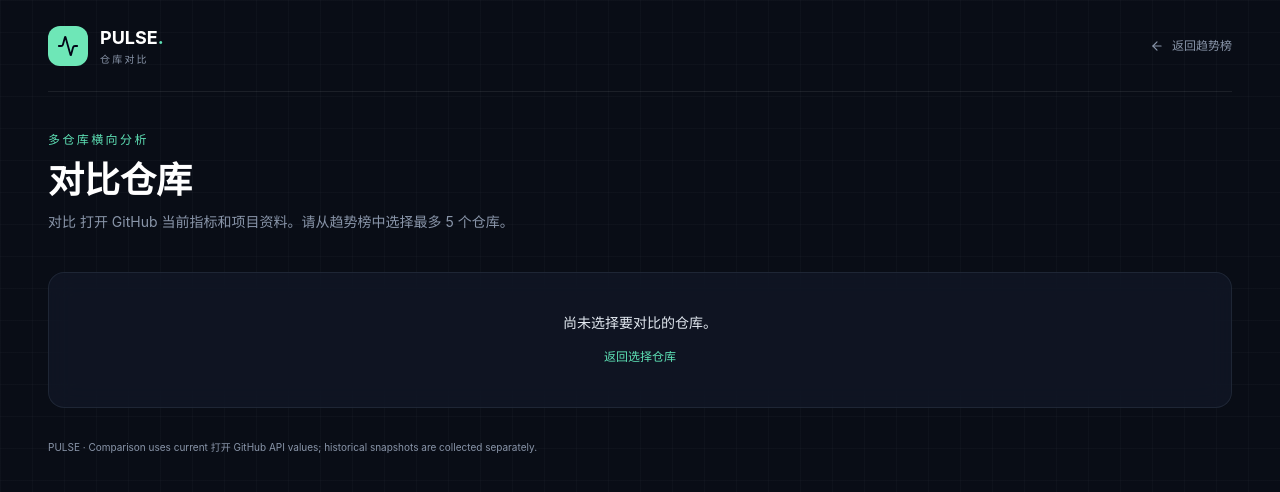
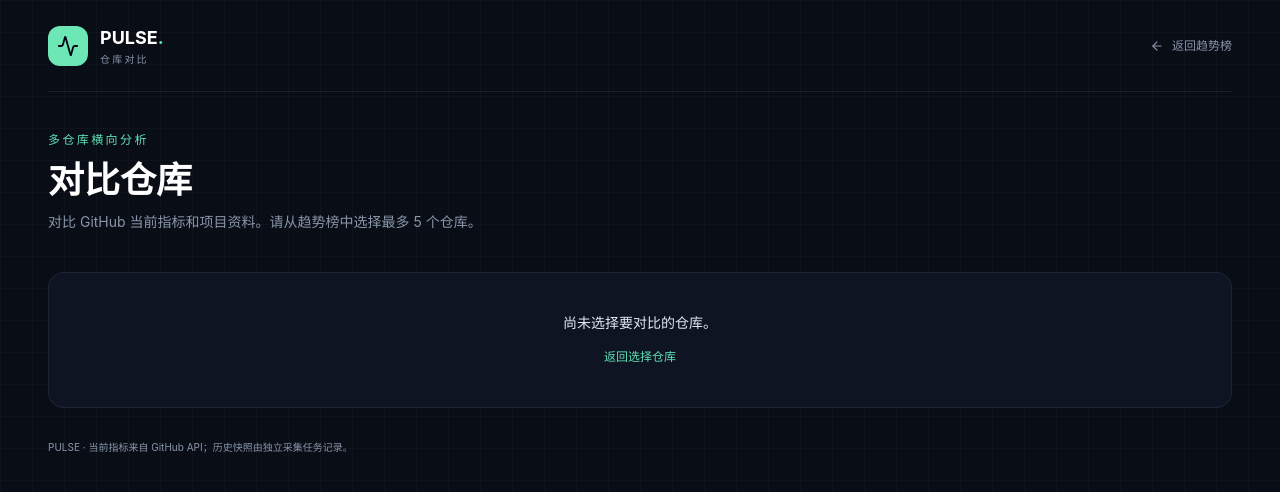
Before and after one commit to cicigodd/GitHub-Trending, a Next.js app: page /compare in a window 1280 px wide. Shown: the top 492 px of the page. Built offline with nearby package versions, Linux system fonts and the light colour scheme.

Commit message:
Audit translated UI identifiers and copy

```diff
--- a/app/compare/page.tsx
+++ b/app/compare/page.tsx
@@ -28,15 +28,15 @@ export default function ComparePage() {
   const metrics=[{label:"Star 数",key:"stars" as const,icon:Star},{label:"Fork 数",key:"forks" as const,icon:GitFork},{label:"关注者",key:"watchers" as const,icon:Eye},{label:"未关闭 Issue",key:"openIssues" as const,icon:CircleDot}];
   return <main className="shell grid-bg min-h-screen"><div className="mx-auto max-w-[1440px] px-5 py-6 md:px-9 lg:px-12">
     <header className="flex items-center justify-between border-b border-white/[0.08] pb-6"><Link href="/" className="flex items-center gap-3"><div className="flex h-10 w-10 items-center justify-center rounded-xl bg-emerald-300 text-slate-950"><Activity size={22}/></div><div><div className="text-lg font-bold text-white">PULSE<span className="accent">.</span></div><div className="text-[10px] uppercase tracking-[.22em] muted">仓库对比</div></div></Link><Link href="/" className="flex items-center gap-2 text-xs muted hover:text-white"><ArrowLeft size={14}/> 返回趋势榜</Link></header>
-    <section className="py-10"><p className="text-xs uppercase tracking-[.2em] accent">多仓库横向分析</p><h1 className="mt-3 text-3xl font-semibold text-white md:text-4xl">对比仓库</h1><p className="mt-3 text-sm muted">对比 打开 GitHub 当前指标和项目资料。请从趋势榜中选择最多 5 个仓库。</p></section>
+    <section className="py-10"><p className="text-xs uppercase tracking-[.2em] accent">多仓库横向分析</p><h1 className="mt-3 text-3xl font-semibold text-white md:text-4xl">对比仓库</h1><p className="mt-3 text-sm muted">对比 GitHub 当前指标和项目资料。请从趋势榜中选择最多 5 个仓库。</p></section>
     {loading?<div className="panel rounded-2xl p-12 text-center text-sm muted">正在加载对比数据…</div>:errors.length>0?<div className="panel rounded-2xl p-8 text-sm text-rose-200"><AlertCircle className="mb-3"/>{errors.join("; ")}</div>:repos.length===0?<div className="panel rounded-2xl p-10 text-center"><p className="text-sm text-slate-200">尚未选择要对比的仓库。</p><Link href="/" className="mt-4 inline-block text-xs accent">返回选择仓库</Link></div>:<>
       <div className="grid gap-3" style={{gridTemplateColumns:`repeat(${repos.length}, minmax(0,1fr))`}}>{repos.map(repo=><div key={repo.fullName} className="panel min-w-0 rounded-2xl p-4 md:p-5"><div className="flex items-center gap-2"><img src={repo.owner.avatarUrl} alt="" className="h-7 w-7 rounded-full"/><span className="truncate text-xs muted">{repo.owner.login}</span></div><h2 className="mt-3 break-all text-sm font-semibold text-white">{repo.fullName}</h2><p className="mt-2 min-h-10 text-xs leading-5 muted">{repo.description||"暂无项目介绍。"}</p><a href={repo.htmlUrl} target="_blank" rel="noreferrer" className="mt-4 inline-flex items-center gap-1 text-[11px] accent">打开 GitHub <ExternalLink size={11}/></a></div>)}</div>
-      <section className="panel mt-5 overflow-hidden rounded-2xl"><div className="border-b border-white/[.07] p-5"><h2 className="font-semibold text-white">核心指标对比</h2><p className="mt-1 text-xs muted">Live values from the 打开 GitHub REST API</p></div>
+      <section className="panel mt-5 overflow-hidden rounded-2xl"><div className="border-b border-white/[.07] p-5"><h2 className="font-semibold text-white">核心指标对比</h2><p className="mt-1 text-xs muted">数据来自 GitHub REST API 实时查询</p></div>
       {metrics.map(metric=>{const max=Math.max(1,...repos.map(r=>r[metric.key]));return <div key={metric.key} className="grid gap-4 border-b border-white/[.06] p-5 last:border-0" style={{gridTemplateColumns:`120px repeat(${repos.length}, minmax(0,1fr))`}}><div className="flex items-center gap-2 text-xs muted"><metric.icon size={14}/>{metric.label}</div>{repos.map(repo=><div key={repo.fullName} className="min-w-0"><div className="mb-2 text-sm font-semibold tabular-nums text-white">{number(repo[metric.key])}</div><div className="h-1.5 overflow-hidden rounded-full bg-white/[.07]"><div className="h-full rounded-full bg-emerald-300" style={{width:`${repo[metric.key]/max*100}%`}}/></div></div>)}</div>})}
       {([{label:"主要语言",value:(r:Repo)=>r.language||"未知"},{label:"开源许可证",value:(r:Repo)=>r.license||"未注明"},{label:"创建时间",value:(r:Repo)=>new Date(r.createdAt).toLocaleDateString()},{label:"最近推送",value:(r:Repo)=>new Date(r.pushedAt).toLocaleDateString()}]).map(row=><div key={row.label} className="grid gap-4 border-b border-white/[.06] p-5 last:border-0" style={{gridTemplateColumns:`120px repeat(${repos.length}, minmax(0,1fr))`}}><div className="flex items-center gap-2 text-xs muted">{row.label==="开源许可证"?<Scale size={14}/>:null}{row.label}</div>{repos.map(repo=><div key={repo.fullName} className="break-words text-xs text-slate-200">{row.value(repo)}</div>)}</div>)}
       </section>
       <div className="mt-5 flex flex-wrap gap-2">{repos.map(repo=><Link key={repo.fullName} href={`/repo/${repo.fullName}`} className="rounded-lg border border-white/10 px-3 py-2 text-xs text-slate-300 hover:bg-white/5">{repo.fullName} 详情</Link>)}</div>
     </>}
-    <footer className="py-8 text-[10px] muted">PULSE · Comparison uses current 打开 GitHub API values; historical snapshots are collected separately.</footer>
+    <footer className="py-8 text-[10px] muted">PULSE · 当前指标来自 GitHub API；历史快照由独立采集任务记录。</footer>
   </div></main>;
 }
```
